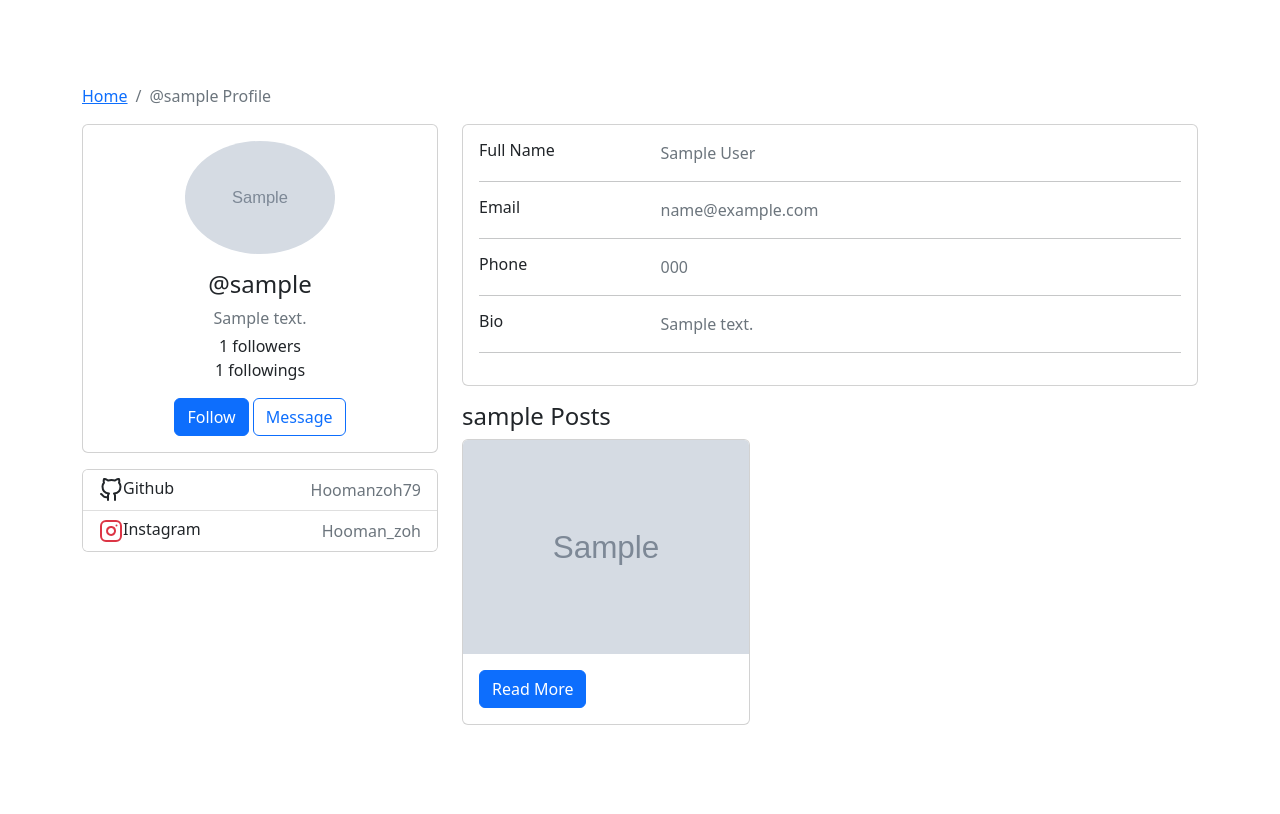
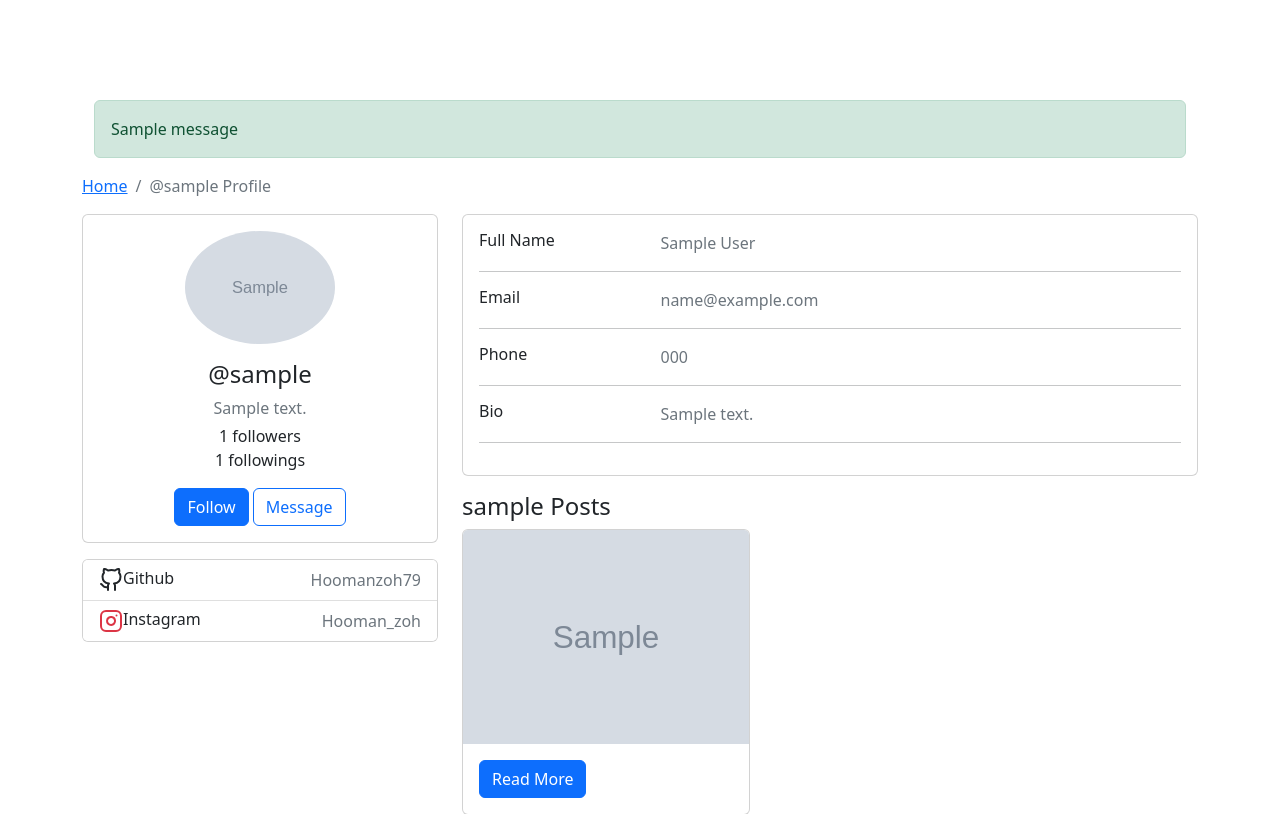
Before and after one commit to Hoomanzoh79/Django-Chatapp, a Django app: template accounts/templates/accounts/account_detail.html in a window 1280 px wide. Shown: the part 60-874 px from the top of the page. Run offline with Django 3.2, Linux system fonts and the light colour scheme; tables that the repository leaves empty hold one stand-in row (values such as "Sample post"); the template is opened without the code that fills it: values that come from a table or form of the project are taken from there, most other values are stand-ins (such as "Sample title", 1, 10 or a date in 2020); grey boxes marked "Sample" are stand-in pictures; one stand-in notice (Sample message) is shown; parts of the project's set-up code (start-up, migrations or seed data) failed here and were passed over; some libraries are stand-ins or nearby versions.

Commit message:
add messages

```diff
--- a/accounts/templates/accounts/account_detail.html
+++ b/accounts/templates/accounts/account_detail.html
@@ -69,8 +69,18 @@
 {% block content %}
 
 <section>
-<div class="main-body">
-<div class="container">
+    <div class="main-body">
+    <div class="container">
+    {% if messages %}
+    <div class="container mt-3">
+        {% for message in messages %}
+            <div class="alert alert-{{ message.tags }}">
+                {{ message }}
+            </div>
+        {% endfor %}
+    </div>
+    {% endif %}
+
 <nav aria-label="breadcrumb" class="main-breadcrumb">
 <ol class="breadcrumb">
 <li class="breadcrumb-item"><a href="{% url 'pages:home' %}">Home</a></li>
```
